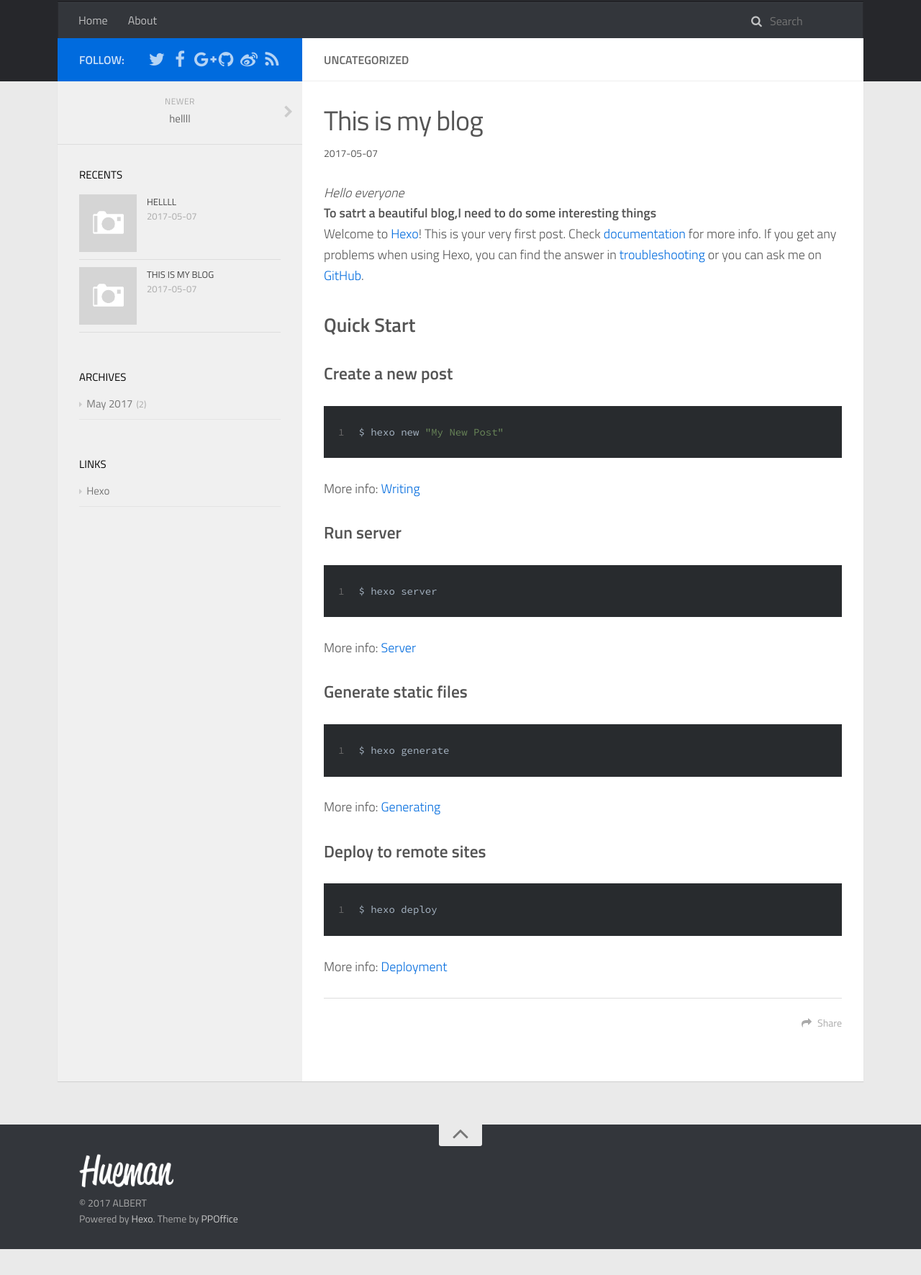
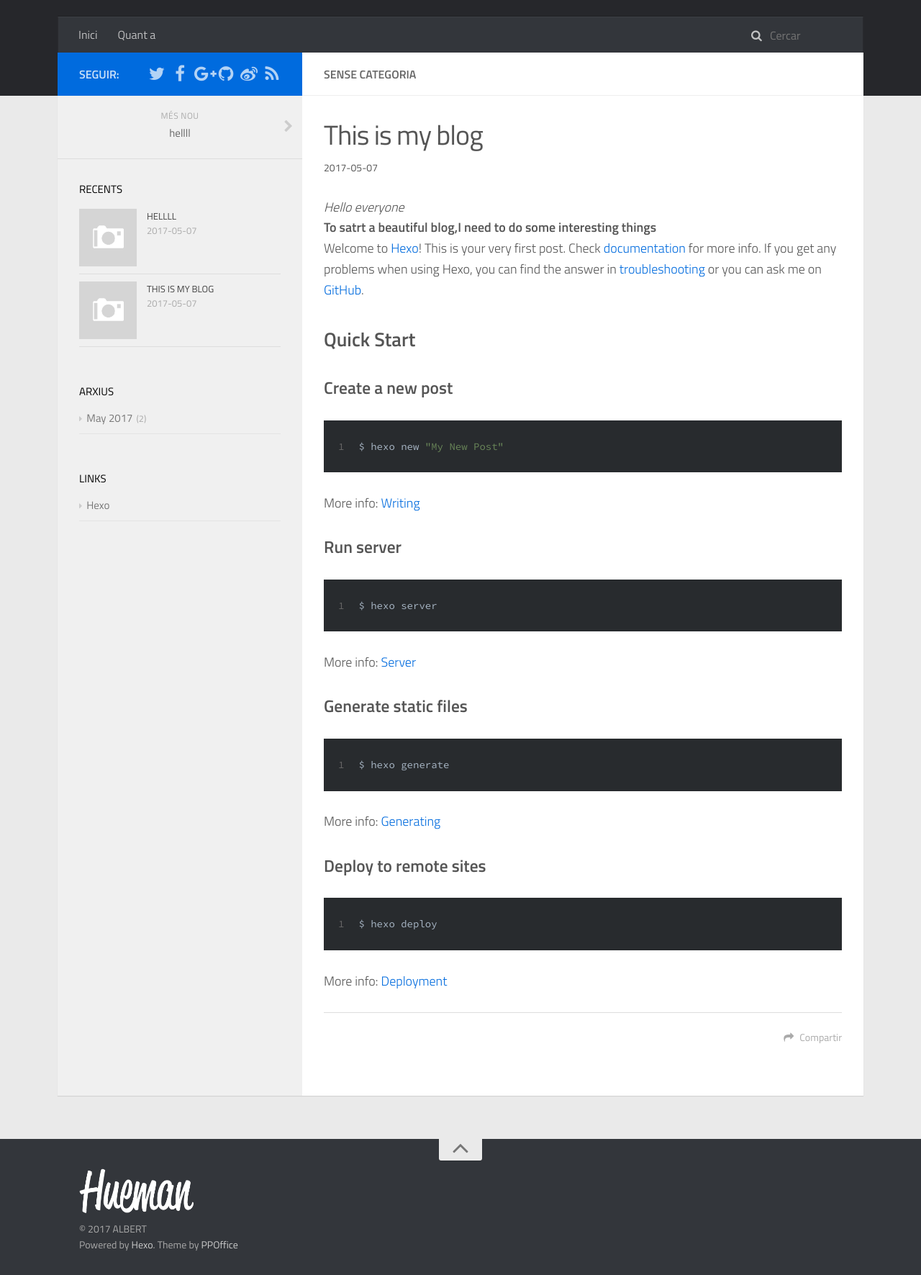
Before and after one commit to yhgao/yhgaotest, a plain HTML site: page 2017/05/07/hell/index.html in a window 1280 px wide. Shown: the part 137-1908 px from the top of the page at 72% size. Before the commit the page ends 1872 px from the top, so only its background shows below. Drawn offline with Linux system fonts and the light colour scheme; no server answers; a script that the page names is missing.

Commit message:
Site updated: 2017-05-08 22:29:58

```diff
--- a/2017/05/07/hell/index.html
+++ b/2017/05/07/hell/index.html
@@ -63,13 +63,13 @@
                         <ul id="main-nav">
 
                                 <li class="main-nav-list-item" >
-                                    <a class="main-nav-list-link" href="/">Home</a>
+                                    <a class="main-nav-list-link" href="/">Inici</a>
                                 </li>
 
 
 
                                 <li class="main-nav-list-item" >
-                                    <a class="main-nav-list-link" href="/about/index.html">About</a>
+                                    <a class="main-nav-list-link" href="/about/index.html">Quant a</a>
                                 </li>
 
                         </ul>
@@ -77,7 +77,7 @@
                             <div id="search-form-wrap">
 
     <form class="search-form">
-        <input type="text" class="ins-search-input search-form-input" placeholder="Search" />
+        <input type="text" class="ins-search-input search-form-input" placeholder="Cercar" />
         <button type="submit" class="search-form-submit"></button>
     </form>
     <div class="ins-search">
@@ -98,8 +98,8 @@
         TRANSLATION: {
             POSTS: 'Posts',
             PAGES: 'Pages',
-            CATEGORIES: 'Categories',
-            TAGS: 'Tags',
+            CATEGORIES: 'categories',
+            TAGS: 'etiquetes',
             UNTITLED: '(Untitled)',
         },
         ROOT_URL: '/',
@@ -125,7 +125,7 @@
                         <div class="main-body-header">
     <h1 class="header">
 
-    uncategorized
+    Sense categoria
     </h1>
 </div>
                         <div class="main-body-content">
@@ -172,7 +172,7 @@
 
 
 
-    <a data-url="http://yoursite.com/2017/05/07/hell/" data-id="cj2g814rn00017cxb9xsz90zl" class="article-share-link"><i class="fa fa-share"></i>Share</a>
+    <a data-url="http://yoursite.com/2017/05/07/hell/" data-id="cj2g84jnt0000y4xbo32hjryt" class="article-share-link"><i class="fa fa-share"></i>Compartir</a>
 <script>
     (function ($) {
         $('body').on('click', function() {
@@ -252,7 +252,7 @@
                     <aside id="sidebar">
     <a class="sidebar-toggle" title="Expand Sidebar"><i class="toggle icon"></i></a>
     <div class="sidebar-top">
-        <p>follow:</p>
+        <p>seguir:</p>
         <ul class="social-links">
 
 
@@ -310,7 +310,7 @@
 <nav id="article-nav">
 
         <a href="/2017/05/07/hellll/" id="article-nav-newer" class="article-nav-link-wrap">
-        <strong class="article-nav-caption">newer</strong>
+        <strong class="article-nav-caption">més nou</strong>
         <p class="article-nav-title">
 
             hellll
@@ -382,7 +382,7 @@
 
 
     <div class="widget-wrap widget-list">
-        <h3 class="widget-title">archives</h3>
+        <h3 class="widget-title">arxius</h3>
         <div class="widget">
             <ul class="archive-list"><li class="archive-list-item"><a class="archive-list-link" href="/archives/2017/05/">May 2017</a><span class="archive-list-count">2</span></li></ul>
         </div>
--- a/css/style.css
+++ b/css/style.css
@@ -274,14 +274,14 @@ code {
 .logo {
   display: block;
   padding: 10px 0;
-  width: 165px;
-  height: 60px;
+  width: 200px;
+  height: 80px;
   background-image: url("images/logo-header.png");
   background-position: 0px 10px;
   background-repeat: no-repeat;
-  -webkit-background-size: 165px 60px;
-  -moz-background-size: 165px 60px;
-  background-size: 165px 60px;
+  -webkit-background-size: 200px 80px;
+  -moz-background-size: 200px 80px;
+  background-size: 200px 80px;
 }
 .main-body {
   margin-top: -60px;
@@ -378,7 +378,7 @@ code {
 #header-title .subtitle {
   font-size: 16px;
   font-style: italic;
-  line-height: 70px;
+  line-height: 90px;
   color: rgba(255,255,255,0.7);
   text-shadow: 0 1px rgba(0,0,0,0.2);
 }
@@ -1637,11 +1637,11 @@ a.article-title:hover {
   line-height: 22px;
 }
 #footer .logo {
-  width: 132px;
-  height: 48px;
-  -webkit-background-size: 132px 48px;
-  -moz-background-size: 132px 48px;
-  background-size: 132px 48px;
+  width: 160px;
+  height: 64px;
+  -webkit-background-size: 160px 64px;
+  -moz-background-size: 160px 64px;
+  background-size: 160px 64px;
 }
 i.icon {
   display: inline-block;
```
Also changed, not shown: 2017/05/07/hellll/index.html (+10 -10 lines), archives/2017/05/index.html (+9 -9 lines), archives/2017/index.html (+9 -9 lines), archives/index.html (+9 -9 lines), index.html (+8 -8 lines).
